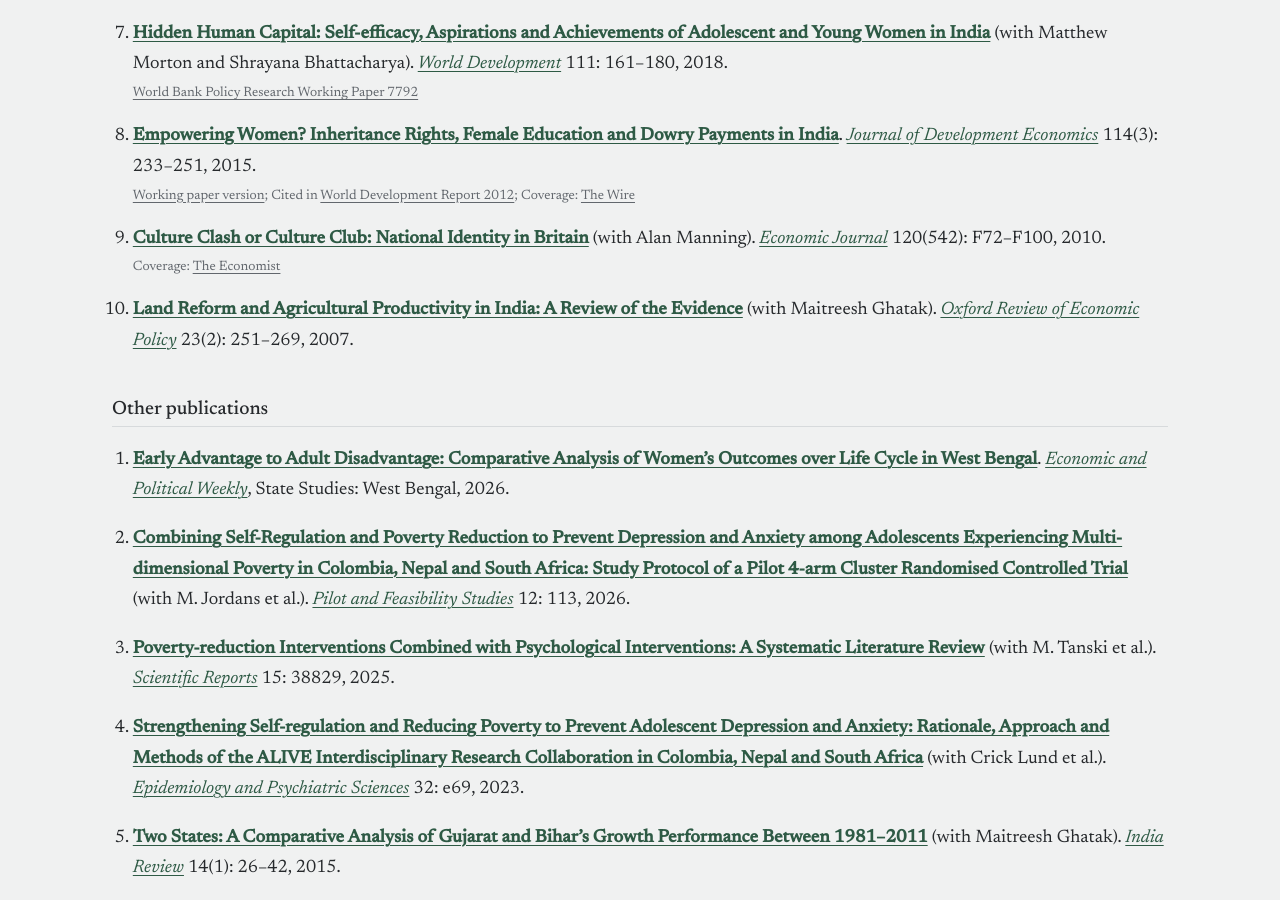
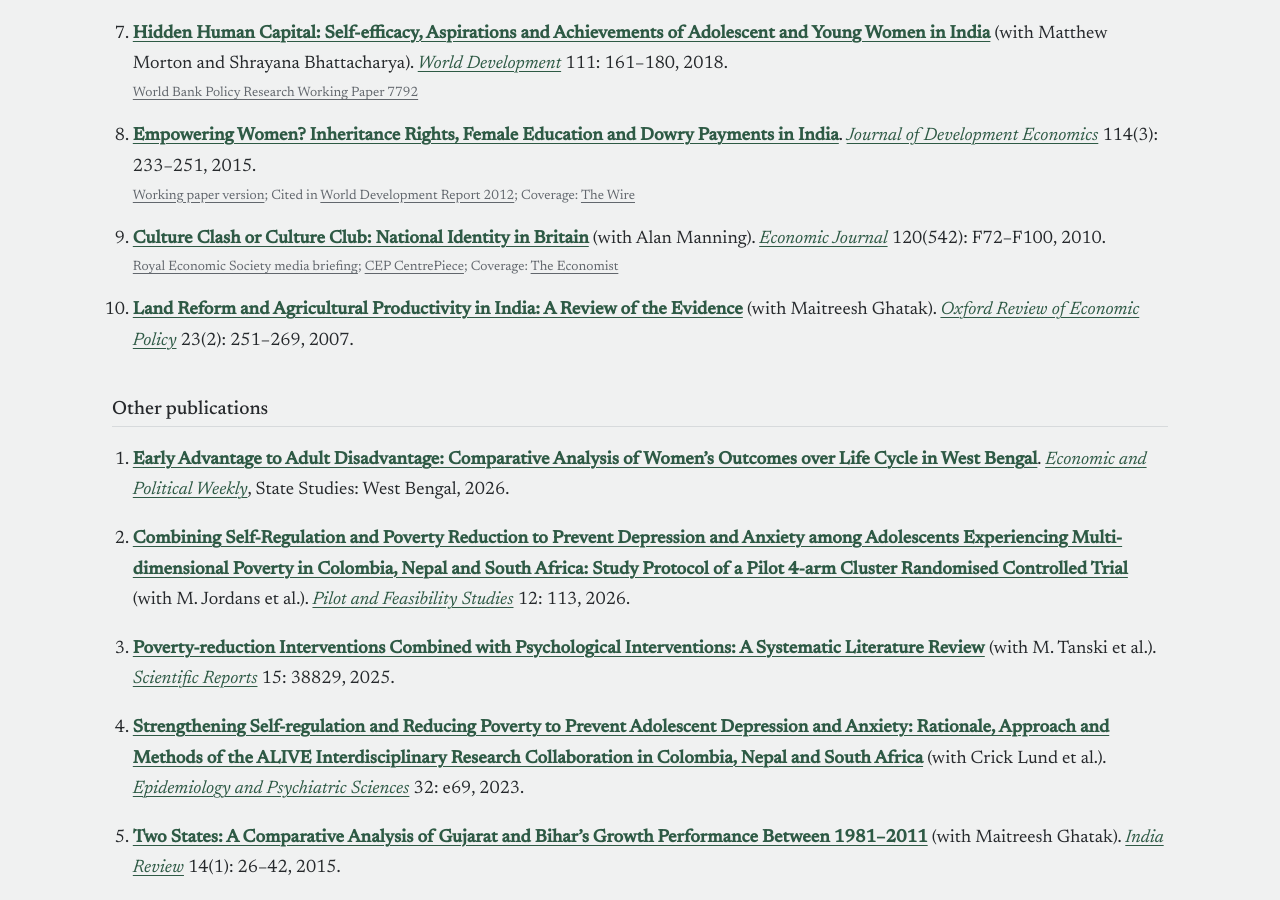
Before and after one commit to sanchariroym/sanchariroym.github.io, a Jekyll site: the page built from research.md, in a window 1280 px wide and 900 px high, scrolled down 837 px. Built offline with Jekyll 4.4.1, drawn with Linux system fonts in a browser that asks for light colours.

Commit message:
Culture Clash: RES briefing, CentrePiece, fixed Economist link
Co-Authored-By: Claude Opus 5.5 <noreply@anthropic.com>
Claude-Session: https://claude.ai/code/session_01BVddaAtzbXtbz8eDZN5RwJ

```diff
--- a/research.md
+++ b/research.md
@@ -32,7 +32,7 @@ description: Publications and working papers by Sanchari Roy on gender, inherita
    - [Working paper version](https://drive.google.com/open?id=1VFYVztuIF65azsTeOpCTESUVORvwXEbv); Cited in [World Development Report 2012](https://openknowledge.worldbank.org/entities/publication/51c285f6-0200-590c-97d3-95b937be3271); Coverage: [The Wire](https://thewire.in/225464/an-unpleasant-truth-underlies-gender-discrimination-in-india/)
 
 9. **[Culture Clash or Culture Club: National Identity in Britain]({{ "/assets/papers/manning-roy-2010-culture-clash-ej.pdf" | relative_url }})** (with Alan Manning). *[Economic Journal](https://academic.oup.com/ej)* 120(542): F72–F100, 2010.
-   - Coverage: [The Economist](http://www.economist.com/node/9587664)
+   - [Royal Economic Society media briefing](https://res.org.uk/mediabriefing/immigrants-ready-assimilation-of-british-identity-suggests-we-need-not-fear-a-culture-clash/); [CEP CentrePiece](https://cep.lse.ac.uk/pubs/download/cp224.pdf); Coverage: [The Economist](https://www.economist.com/britain/2007/08/02/stirring-the-melting-pot)
 
 10. **[Land Reform and Agricultural Productivity in India: A Review of the Evidence]({{ "/assets/papers/ghatak-roy-2007-land-reform-oxrep.pdf" | relative_url }})** (with Maitreesh Ghatak). *[Oxford Review of Economic Policy](https://academic.oup.com/oxrep)* 23(2): 251–269, 2007.
 
```
